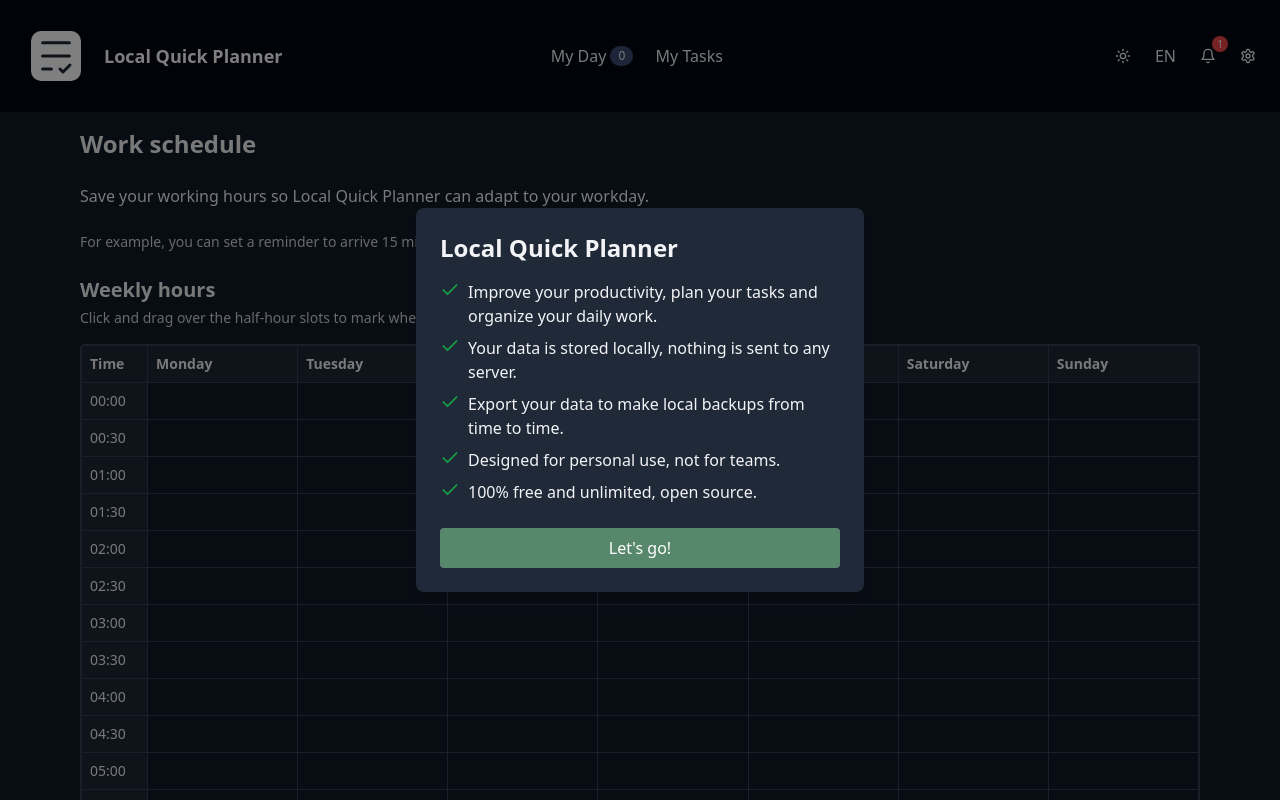
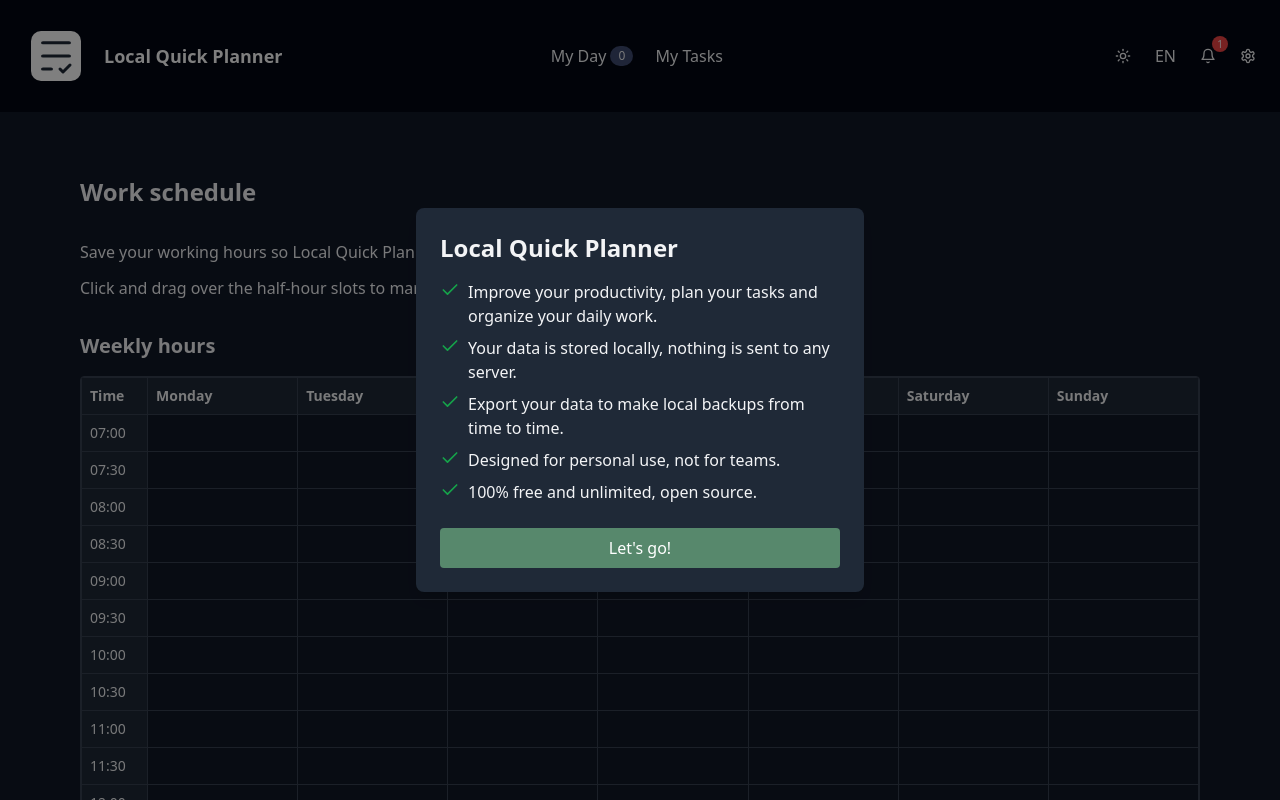
Before and after one commit to AntonioHCervantes/local-quick-planner, a Next.js app: page /settings/work-schedule in a window 1280 px wide. Shown: the top 800 px of the page. Built offline with nearby package versions, Linux system fonts and the light colour scheme.

Commit message:
Refine work schedule layout and content spacing

```diff
--- a/app/about/page.tsx
+++ b/app/about/page.tsx
@@ -7,7 +7,7 @@ export default function AboutPage() {
   const { t } = useI18n();
 
   return (
-    <main className="mx-auto max-w-2xl space-y-4 p-4">
+    <main className="mx-auto max-w-2xl space-y-4 px-4 py-16">
       <h1 className="text-2xl font-bold">{t('aboutPage.title')}</h1>
       <p>{t('aboutPage.intro')}</p>
       <ul className="list-disc space-y-1 pl-6">
--- a/app/faqs/page.tsx
+++ b/app/faqs/page.tsx
@@ -19,7 +19,7 @@ export default function FAQsPage() {
   ];
 
   return (
-    <div className="mx-auto max-w-3xl space-y-6 px-4 py-8">
+    <div className="mx-auto max-w-3xl space-y-6 px-4 py-16">
       <h1 className="text-2xl font-bold">{t('faqs.title')}</h1>
       <Accordion items={faqs} />
       <div>
--- a/app/notifications/page.tsx
+++ b/app/notifications/page.tsx
@@ -21,7 +21,7 @@ export default function NotificationsPage() {
   );
 
   return (
-    <main className="mx-auto max-w-2xl space-y-4 p-4">
+    <main className="mx-auto max-w-2xl space-y-4 px-4 py-16">
       <h1 className="text-2xl font-bold">{t('notifications.title')}</h1>
       {sorted.length === 0 ? (
         <p>{t('notifications.empty')}</p>
--- a/app/privacy/page.tsx
+++ b/app/privacy/page.tsx
@@ -7,7 +7,7 @@ export default function PrivacyPage() {
   const { t } = useI18n();
 
   return (
-    <div className="mx-auto max-w-3xl space-y-6 px-4 py-8">
+    <div className="mx-auto max-w-3xl space-y-6 px-4 py-16">
       <h1 className="text-2xl font-bold">{t('privacyPage.title')}</h1>
       <p>{t('privacyPage.intro')}</p>
       <h2 className="text-xl font-semibold">
--- a/app/settings/work-schedule/page.tsx
+++ b/app/settings/work-schedule/page.tsx
@@ -1,6 +1,6 @@
 'use client';
 
-import { useEffect, useMemo, useState } from 'react';
+import { useEffect, useMemo, useRef, useState } from 'react';
 import type { ChangeEvent, KeyboardEvent, PointerEvent } from 'react';
 import { toast } from 'react-hot-toast';
 import { useStore } from '../../../lib/store';
@@ -93,6 +93,7 @@ export default function WorkSchedulePage() {
     setPlanningReminderMinutes: state.setPlanningReminderMinutes,
   }));
   const [dragMode, setDragMode] = useState<DragMode | null>(null);
+  const calendarRef = useRef<HTMLDivElement | null>(null);
 
   useEffect(() => {
     const handlePointerEnd = () => setDragMode(null);
@@ -102,6 +103,19 @@ export default function WorkSchedulePage() {
       window.removeEventListener('pointerup', handlePointerEnd);
       window.removeEventListener('pointercancel', handlePointerEnd);
     };
+  }, []);
+
+  useEffect(() => {
+    if (!calendarRef.current) {
+      return;
+    }
+    const targetSlot = 7 * 2;
+    const firstRow = calendarRef.current.querySelector('tbody tr');
+    if (!firstRow) {
+      return;
+    }
+    const rowHeight = firstRow.getBoundingClientRect().height;
+    calendarRef.current.scrollTop = targetSlot * rowHeight;
   }, []);
 
   const selectedSlots = useMemo(() => {
@@ -166,32 +180,32 @@ export default function WorkSchedulePage() {
   };
 
   return (
-    <main className="mx-auto max-w-6xl space-y-6 p-4">
+    <main className="mx-auto max-w-6xl space-y-8 px-4 py-16">
       <h1 className="text-2xl font-bold">{t('workSchedulePage.title')}</h1>
-      <p>{t('workSchedulePage.intro')}</p>
-      <p className="text-sm text-gray-600 dark:text-gray-300">
-        {t('workSchedulePage.helper')}
-      </p>
+      <div className="space-y-3">
+        <p>{t('workSchedulePage.intro')}</p>
+        <p className="text-base font-medium">
+          {t('workSchedulePage.calendar.instructions')}
+        </p>
+      </div>
       <section className="space-y-4">
-        <div className="space-y-1">
-          <h2 className="text-xl font-semibold">
-            {t('workSchedulePage.calendar.title')}
-          </h2>
-          <p className="text-sm text-gray-600 dark:text-gray-300">
-            {t('workSchedulePage.calendar.instructions')}
-          </p>
-        </div>
-        <div className="overflow-x-auto rounded border border-gray-200 dark:border-gray-700">
+        <h2 className="text-xl font-semibold">
+          {t('workSchedulePage.calendar.title')}
+        </h2>
+        <div
+          ref={calendarRef}
+          className="max-h-[520px] overflow-auto rounded border border-gray-200 dark:border-gray-700"
+        >
           <table className="w-full border-collapse text-sm">
             <thead>
               <tr className="bg-gray-50 dark:bg-gray-800">
-                <th className="sticky left-0 top-0 z-10 border border-gray-200 px-2 py-2 text-left font-semibold dark:border-gray-700 dark:bg-gray-800">
+                <th className="sticky left-0 top-0 z-10 border border-gray-200 bg-gray-50 px-2 py-2 text-left font-semibold dark:border-gray-700 dark:bg-gray-800">
                   {t('workSchedulePage.calendar.timeLabel')}
                 </th>
                 {WEEK_DAYS.map(day => (
                   <th
                     key={day}
-                    className="min-w-[120px] border border-gray-200 px-2 py-2 text-left font-semibold capitalize dark:border-gray-700"
+                    className="sticky top-0 z-10 min-w-[120px] border border-gray-200 bg-gray-50 px-2 py-2 text-left font-semibold capitalize dark:border-gray-700 dark:bg-gray-800"
                   >
                     {t(`workSchedulePage.week.${day}`)}
                   </th>
--- a/app/terms/page.tsx
+++ b/app/terms/page.tsx
@@ -7,7 +7,7 @@ export default function TermsPage() {
   const { t } = useI18n();
 
   return (
-    <div className="mx-auto max-w-3xl space-y-6 px-4 py-8">
+    <div className="mx-auto max-w-3xl space-y-6 px-4 py-16">
       <h1 className="text-2xl font-bold">{t('termsPage.title')}</h1>
       <p>{t('termsPage.intro')}</p>
       <h2 className="text-xl font-semibold">{t('termsPage.usage.title')}</h2>
--- a/lib/i18n.tsx
+++ b/lib/i18n.tsx
@@ -115,8 +115,6 @@ const translations: Record<Language, any> = {
       title: 'Work schedule',
       intro:
         'Save your working hours so Local Quick Planner can adapt to your workday.',
-      helper:
-        'For example, you can set a reminder to arrive 15 minutes before the end of each workday so you can plan the next day.',
       calendar: {
         title: 'Weekly hours',
         instructions:
@@ -389,8 +387,6 @@ const translations: Record<Language, any> = {
       title: 'Jornada laboral',
       intro:
         'Guarda tu horario laboral para que Local Quick Planner se adapte a tu jornada.',
-      helper:
-        'Por ejemplo, puedes configurar un recordatorio para que llegue 15 minutos antes de terminar cada jornada y así planificar el día siguiente.',
       calendar: {
         title: 'Horario semanal',
         instructions:
```
